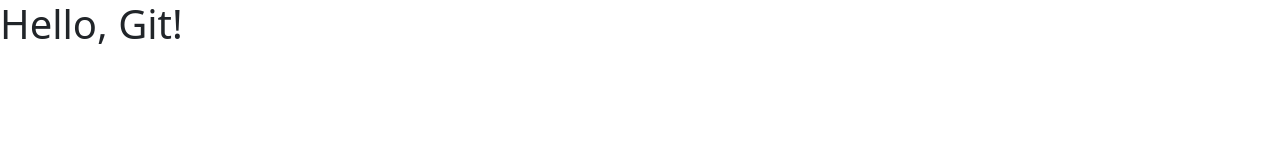
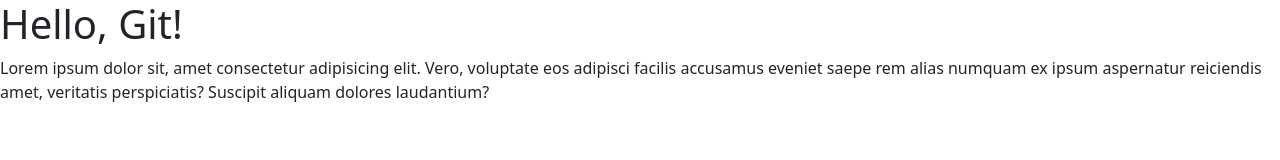
Before and after one commit to EuricoOliveira/exemplo, a plain HTML site: page index.html in a window 1280 px wide. Drawn offline with nearby package versions, Linux system fonts and the light colour scheme.

Commit message:
Paragrafo no arquivo index.html

```diff
--- a/index.html
+++ b/index.html
@@ -10,7 +10,9 @@
 </head>
 <body>
     <h1>Hello, Git!</h1>
-
+    <p>
+        Lorem ipsum dolor sit, amet consectetur adipisicing elit. Vero, voluptate eos adipisci facilis accusamus eveniet saepe rem alias numquam ex ipsum aspernatur reiciendis amet, veritatis perspiciatis? Suscipit aliquam dolores laudantium?
+    </p>
     <script src="https://cdn.jsdelivr.net/npm/bootstrap@5.3.0-alpha1/dist/js/bootstrap.bundle.min.js" integrity="sha384-w76AqPfDkMBDXo30jS1Sgez6pr3x5MlQ1ZAGC+nuZB+EYdgRZgiwxhTBTkF7CXvN" crossorigin="anonymous"></script>
 </body>
 </html>
```
